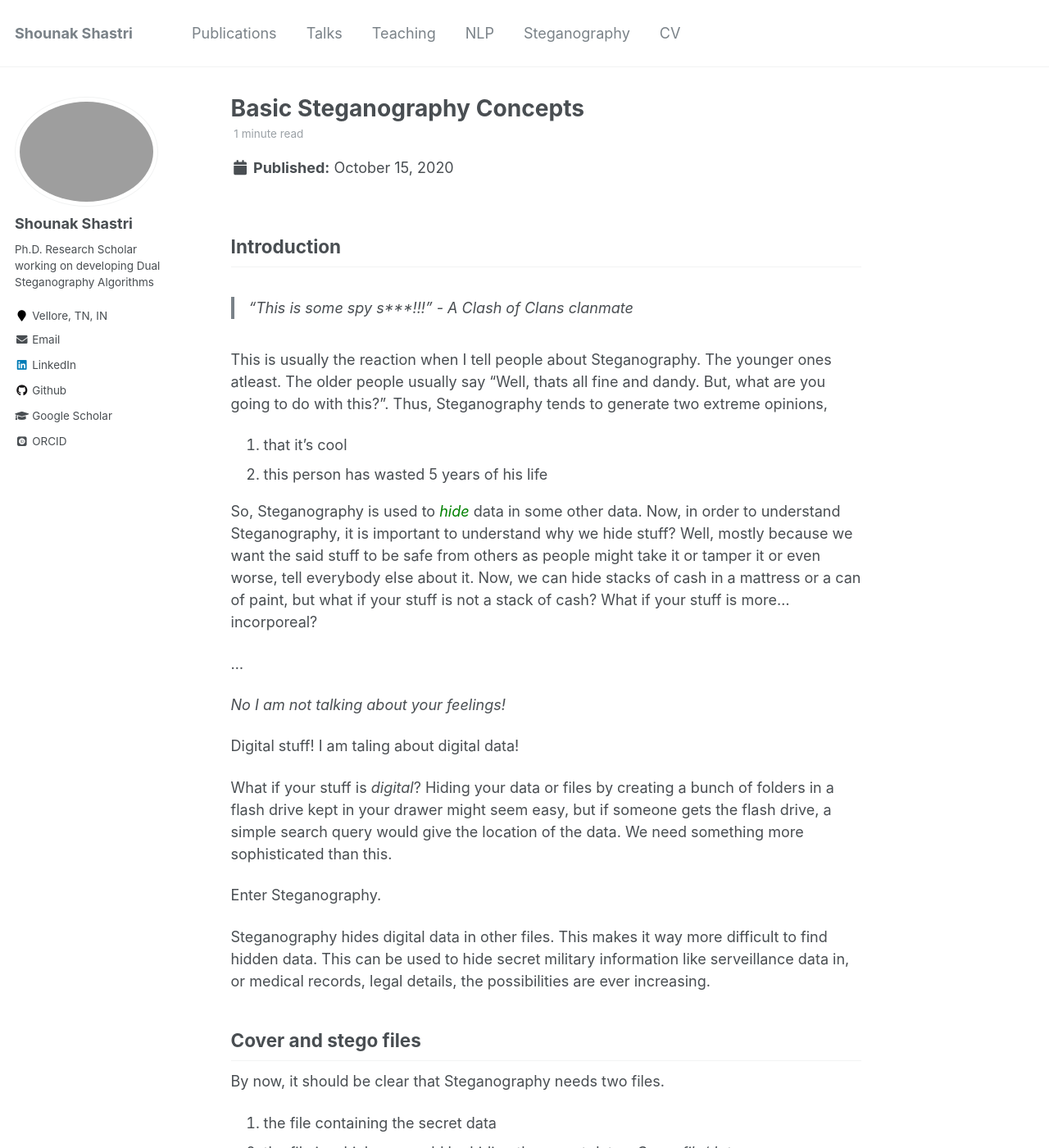
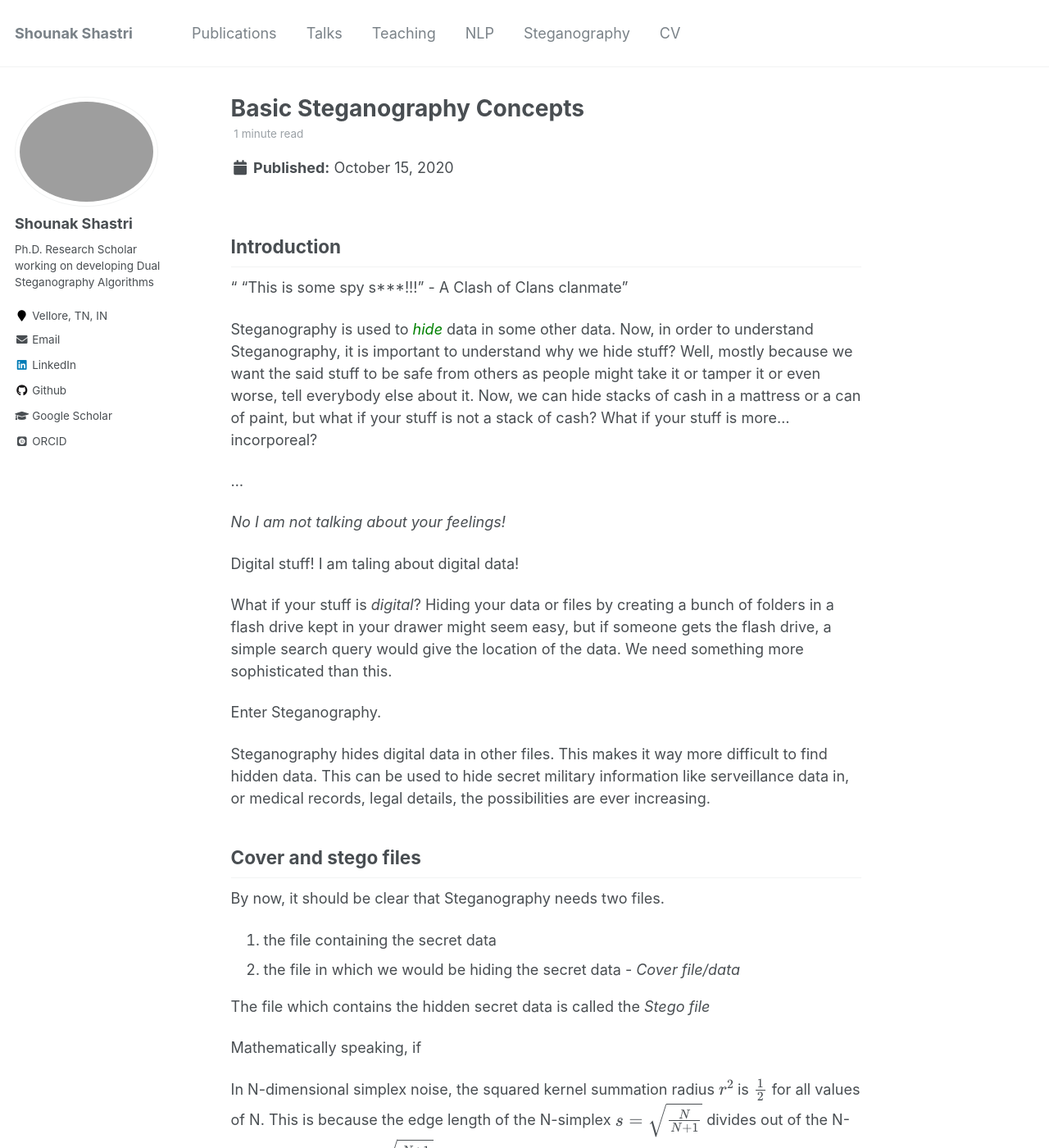
Before and after one commit to shounakshastri/shounakshastri.github.io, a Jekyll site: the page built from _Steganography/BasicStego.md, in a window 1280 px wide and 1400 px high. Shown: the whole window at 82% size. Built offline with Jekyll 4.4.1, drawn with Linux system fonts in a browser that asks for light colours; some web fonts are replaced; formulas are drawn with MathJax 3; some of the changed text lies outside the part shown.

Commit message:
Math trial

```diff
--- a/_Steganography/BasicStego.md
+++ b/_Steganography/BasicStego.md
@@ -14,15 +14,11 @@
 
 ## Introduction
 
-> "This is some spy s***!!!"
->               - A Clash of Clans clanmate
+<q> "This is some spy s***!!!"
+              - A Clash of Clans clanmate</q>
 
-This is usually the reaction when I tell people about Steganography. The younger ones atleast. The older people usually say "Well, thats all fine and dandy. But, what are you going to do with this?". Thus, Steganography tends to generate two extreme opinions,
 
-1. that it's cool
-2. this person has wasted 5 years of his life
-
-So, Steganography is used to <span style='color:green'>_hide_</span> data in some other data. Now, in order to understand Steganography, it is important to understand why we hide stuff? Well, mostly because we want the said stuff to be safe from others as people might take it or tamper it or even worse, tell everybody else about it. Now, we can hide stacks of cash in a mattress or a can of paint, but what if your stuff is not a stack of cash? What if your stuff is more...incorporeal?
+Steganography is used to <span style='color:green'>_hide_</span> data in some other data. Now, in order to understand Steganography, it is important to understand why we hide stuff? Well, mostly because we want the said stuff to be safe from others as people might take it or tamper it or even worse, tell everybody else about it. Now, we can hide stacks of cash in a mattress or a can of paint, but what if your stuff is not a stack of cash? What if your stuff is more...incorporeal?
 
 ...
 
@@ -47,5 +43,9 @@
 
 Mathematically speaking, if
 
-When \(a \ne 0\), there are two solutions to \(ax^2 + bx + c = 0\) and they are
-$$x = {-b \pm \sqrt{b^2-4ac} \over 2a}.$$
+In N-dimensional simplex noise, the squared kernel summation radius $r^2$ is $\frac 1 2$
+for all values of N. This is because the edge length of the N-simplex $s = \sqrt {\frac {N} {N + 1}}$
+divides out of the N-simplex height $h = s \sqrt {\frac {N + 1} {2N}}$.
+The kerel summation radius $r$ is equal to the N-simplex height $h$.
+
+$$ r = h = \sqrt{\frac {1} {2}} = \sqrt{\frac {N} {N+1}} \sqrt{\frac {N+1} {2N}} $$
```
